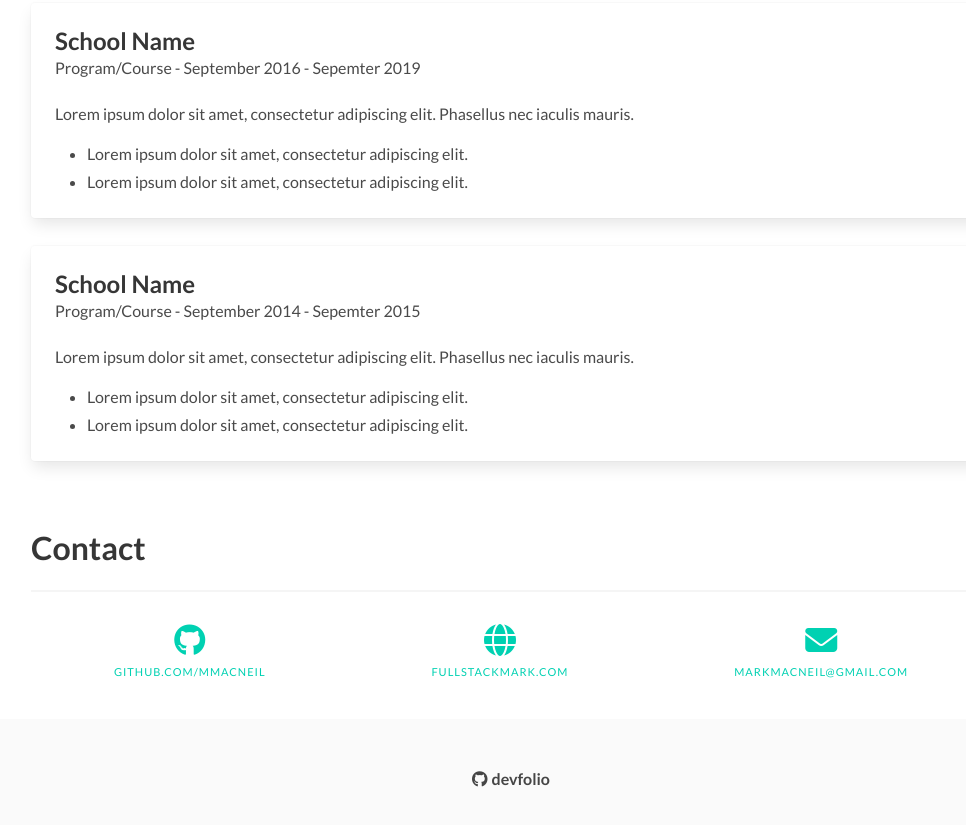
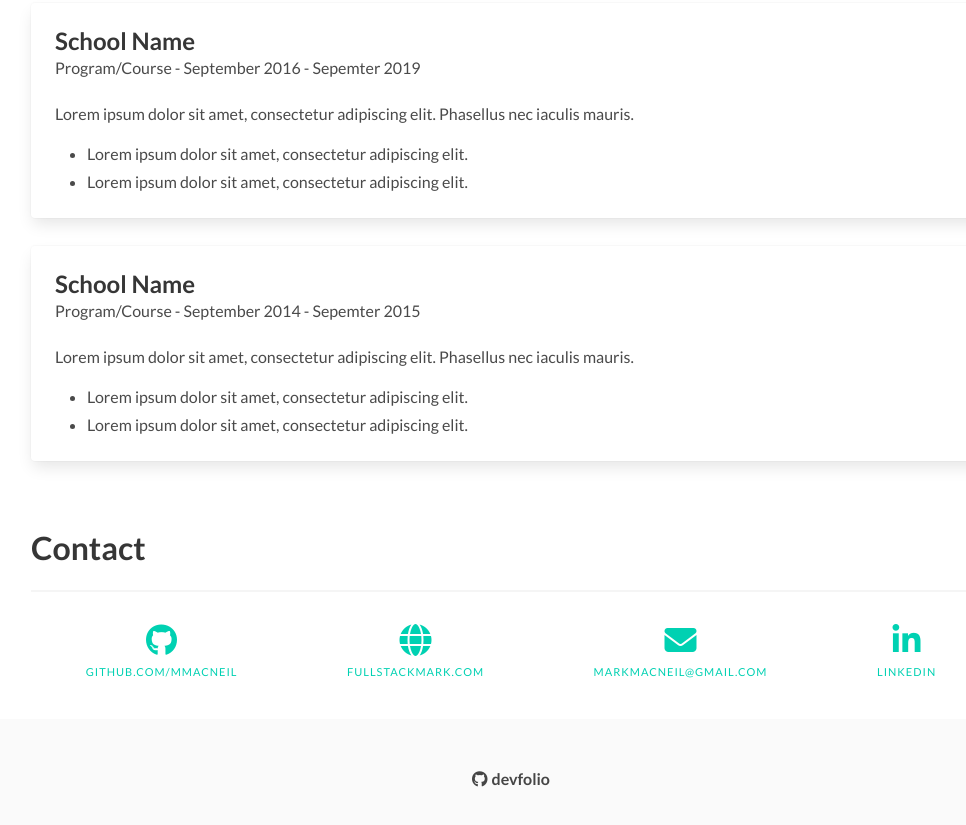
Before and after one commit to mmacneil/devfolio, a website built with webpack: page src/dist/index.html in a window 1280 px wide. Shown: the part 1979-2804 px from the top of the page, without its empty margins (129-1095 px from the left). Built offline with nearby package versions, Linux system fonts and the light colour scheme.

Commit message:
Added linkedin social link.

```diff
--- a/src/dist/index.html
+++ b/src/dist/index.html
@@ -258,6 +258,14 @@
                   <p class="heading"><a href="mailto:markmacneil@gmail.com">markmacneil@gmail.com</a></p>
               </div>
             </div>
+            <div class="level-item has-text-centered">
+              <div>
+                  <a href="https://www.linkedin.com/in/markmacneilhfx" class="icon is-large">
+                    <i class="fab fa-2x fa-linkedin-in"></i>
+                  </a>
+                  <p class="heading"><a href="https://www.linkedin.com/in/markmacneilhfx">linkedin</a></p>
+              </div>
+            </div>
         </nav>
     </div>
   </section>
```
